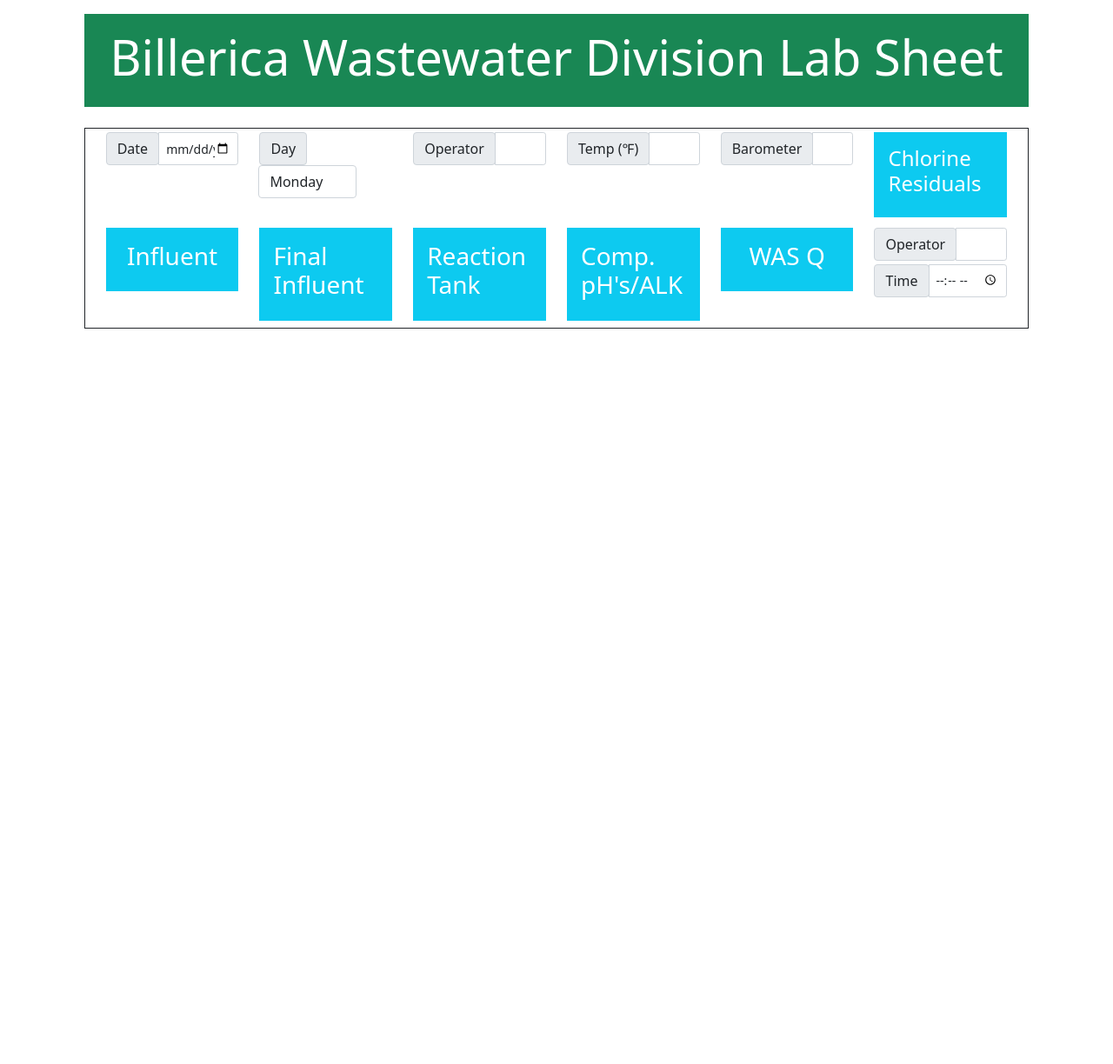
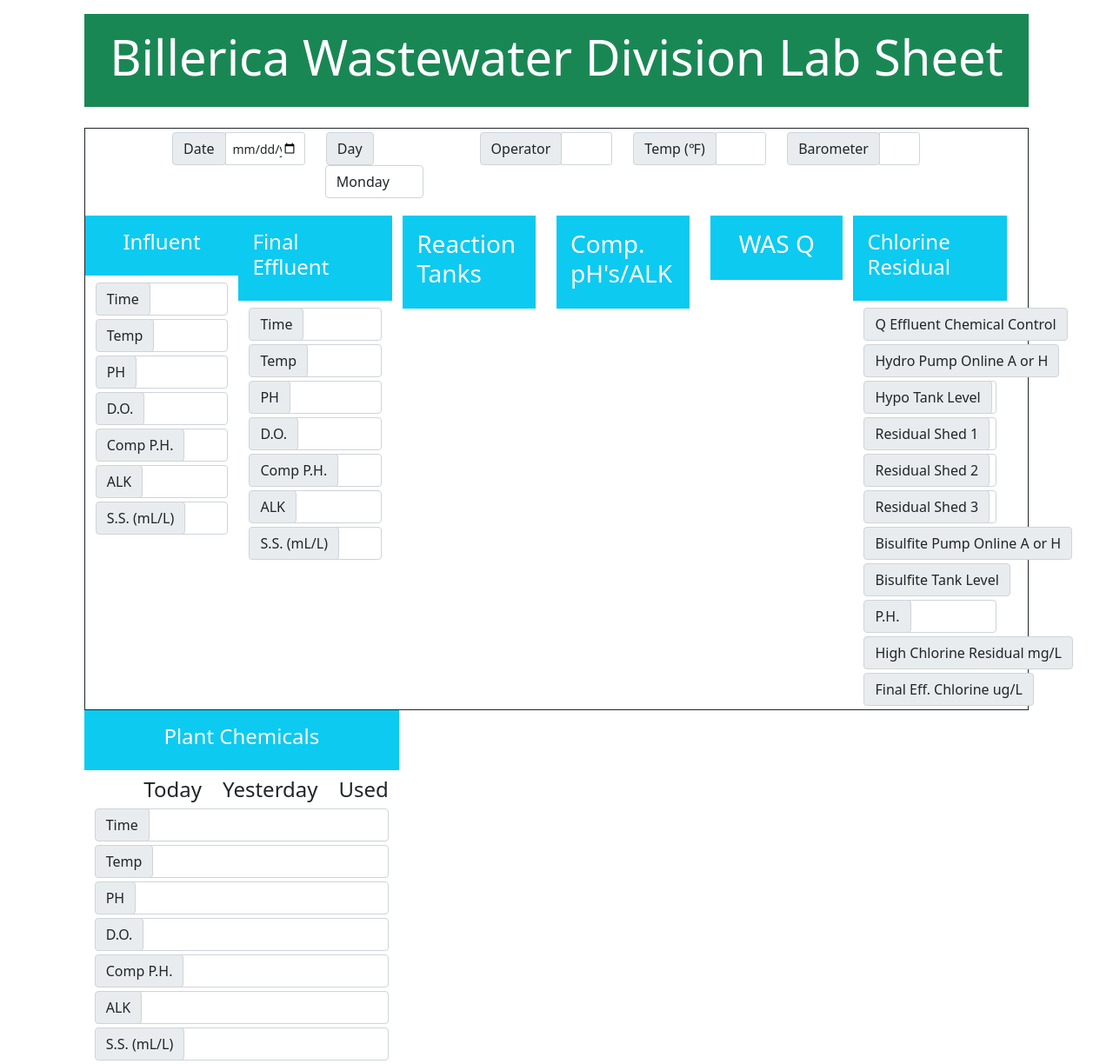
Before and after one commit to DonaldCapodilupo/Ultimate-Wastewater-Program, a Flask app: template templates/Billerica-Division-Lab-Sheet.html in a window 1280 px wide. Shown: the whole page at 87% size. Before the commit the page ends 378 px from the top, so only its background shows below. Run offline with Flask 2, Linux system fonts and the light colour scheme; the template is opened without the code that fills it, so the values that code supplies are empty.

Commit message:
Program is creating tables with javascript. Need to work on tables that have multiple subtitles and inputs.
Need to eventually get user input.

```diff
--- a/static/js/Billerica-Division-Lab-Sheet.js
+++ b/static/js/Billerica-Division-Lab-Sheet.js
@@ -1,23 +1,56 @@
-function current_Date() {
-    cur_Date = document.write(new Date().toLocaleDateString());
+/*jshint esversion: 6 */
 
 
-    return cur_Date;
+function create_Table(div_to_fill_id, title, subtitle, list_of_labels) {
+    const div_to_fill = document.getElementById(div_to_fill_id);
 
+    //Title Of The Table
+    div_to_fill.innerHTML +=
+        "<!--" + title + "-->" +
+        '<div class="row">' +
+        '    <div class="p-3 mb-2 bg-info text-white d-flex justify-content-center">' +
+        '        <h4>' + title + '</h4>' +
+        '    </div>' +
+        '</div>';
+
+    //Potential SubTitles for tables that need to expand horizontally
+    if (subtitle) {
+        div_to_fill.innerHTML += '<div class="row" id="sub_title_div">'
+        document.getElementById("sub_title_div").innerHTML += '<div class="col">'
+
+        for (let i = 0; i < sub_title.length; i++) {
+            console.log(sub_title[i]);
+            document.getElementById("sub_title_div").innerHTML +=
+                '<div class="col">' +
+                '    <h4>' + sub_title[i] + '</h4>' +
+                '</div>';
+        }
+    }
+
+    //Table Vertical Labels.
+    for (let i = 0; i < list_of_labels.length; i++) {
+        console.log(list_of_labels[i]);
+        div_to_fill.innerHTML +=
+            "<!--" + list_of_labels[i] + "-->" +
+            '<div class="row">' +
+            '    <div class="col-1">' +
+            '        <div class="input-group input-group-sm mb-1">' +
+            '            <div class="input-group-prepend">' +
+            '                <span class="input-group-text" id="inputGroup-sizing-sm">' + list_of_labels[i] + '</span>' +
+            '            </div>' +
+            '        </div>' +
+            '    </div>' +
+            '    <div class="col">' +
+            '        <input type="text" class="form-control" aria-label="Small" aria-describedby="inputGroup-sizing-sm">'+
+            '    </div>' +
+            '</div>';
+
+
+
+
+    }
 }
 
 
-function get_Day_Of_Week() {
-
-    var now = new Date();
-    var days = ['Sunday', 'Monday', 'Tuesday', 'Wednesday', 'Thursday', 'Friday', 'Saturday'];
-    console.log(days);
-    console.log(now.getDay());
-
-
-    var day = document.write(days[now.getDay()]);
-    console.log(day);
-
-    return day;
-
-}
+//'            <input type="text" class="form-control" aria-label="Small"' +
+//'                   aria-describedby="inputGroup-sizing-sm">' +
--- a/templates/Billerica-Division-Lab-Sheet.html
+++ b/templates/Billerica-Division-Lab-Sheet.html
@@ -22,9 +22,9 @@
 
         </div>
 
-        <div id="user_Input_Div" class="row mt-3 border border-dark d-flex justify-content-center">
+        <div id="user_Input_Div" class="row mt-3 border border-dark  ">
             <!--Date, Day, Operator,  Temp, Barometer, Chlorine Residuals -->
-            <div class="row mt-1" id="row-1">
+            <div class="row mt-1 d-flex justify-content-center" id="row-1">
                 <!--Date -->
                 <div class="col-2">
                     <div class="input-group input-group-sm mb-3">
@@ -91,34 +91,26 @@
 
                 </div>
 
-                <!--Chlorine Residuals -->
-                <div class="col-2">
-                    <div class="p-3 mb-2 bg-info text-white d-flex justify-content-center">
-
-                        <h4>Chlorine Residuals</h4>
-                    </div>
-                </div>
             </div>
 
             <!--Influent, Final Effluent, Reaction Tanks... -->
             <div class="row mt-1" id="row-2">
                 <!--Influent-->
                 <div class="col-2">
-                    <div class="p-3 mb-2 bg-info text-white d-flex justify-content-center">
-                        <h3>Influent</h3>
-                    </div>
+                    <div id="Influent-Block"></div>
                 </div>
                 <!--Final Effluent-->
                 <div class="col-2">
-                    <div class="p-3 mb-2 bg-info text-white d-flex justify-content-center">
-                        <h3>Final Influent</h3>
-                    </div>
+
+                    <div id="Final-Effluent-Block"></div>
+
                 </div>
                 <!--Reaction Tank-->
                 <div class="col-2">
                     <div class="p-3 mb-2 bg-info text-white d-flex justify-content-center">
-                        <h3>Reaction Tank</h3>
+                        <h3>Reaction Tanks</h3>
                     </div>
+
                 </div>
                 <!--COMP. pH/ALK-->
                 <div class="col-2">
@@ -132,39 +124,42 @@
                         <h3>WAS Q</h3>
                     </div>
                 </div>
-                <!--Time/Operator-->
+                <!--Chlorine Residuals -->
                 <div class="col-2">
-                    <!--Operator-->
-                    <div class="row">
-                        <div class="input-group input-group-sm mb-1">
-                            <div class="input-group-prepend">
-                                <span class="input-group-text" id="inputGroup-sizing-sm">Operator</span>
-                            </div>
-                            <input type="text" class="form-control" aria-label="Small"
-                                   aria-describedby="inputGroup-sizing-sm">
-                        </div>
-
-                    </div>
-                    <!--Time-->
-                    <div class="row">
-                        <div class="input-group input-group-sm mb-1">
-                            <div class="input-group-prepend">
-                                <span class="input-group-text" id="inputGroup-sizing-sm">Time</span>
-                            </div>
-                            <input type="time" class="form-control" aria-label="Small"
-                                   aria-describedby="inputGroup-sizing-sm">
-                        </div>
-
-                    </div>
+                    <div id="Chlorine-Residual-Block"></div>
                 </div>
             </div>
 
 
         </div>
 
+        <div class="row">
+            <div class="col-4">
+                    <div id="Plant-Chemical-Block"></div>
+                </div>
 
+
+        </div>
     </div>
     <div class="col-1"></div>
+
+    <script type="text/javascript">
+
+        const influent_labels = ["Time", "Temp", "PH", "D.O.", "Comp P.H.", "ALK", "S.S. (mL/L)"];
+
+        const chlorine_labels = ["Q Effluent Chemical Control", "Hydro Pump Online A or H", "Hypo Tank Level", "Residual Shed 1",
+            "Residual Shed 2", "Residual Shed 3", "Bisulfite Pump Online A or H", "Bisulfite Tank Level", "P.H.",
+            "High Chlorine Residual mg/L", "Final Eff. Chlorine ug/L"];
+
+        const sub_title = ["Today", "Yesterday", "Used"];
+
+
+        create_Table("Chlorine-Residual-Block", "Chlorine Residual", false, chlorine_labels);
+        create_Table("Influent-Block", "Influent", false, influent_labels);
+        create_Table("Final-Effluent-Block", "Final Effluent", false, influent_labels);
+        create_Table("Plant-Chemical-Block", "Plant Chemicals", sub_title, influent_labels);
+
+    </script>
 </div>
 
 
```
